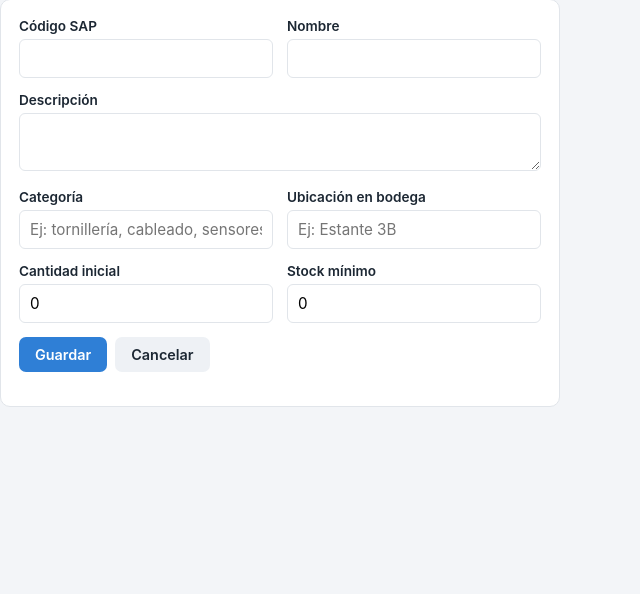
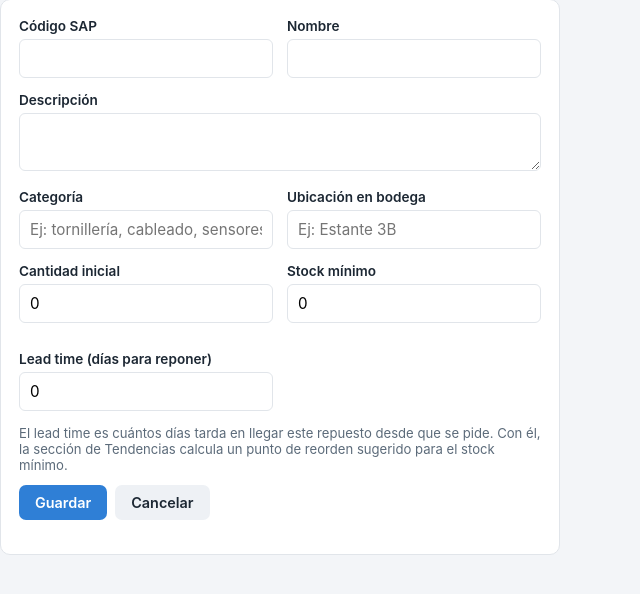
Before and after one commit to faguileracornejo94-ux/inventario-mantencion, a Python web app: template templates/componente_form.html in a window 1280 px wide. Shown: the part 80-674 px from the top of the page, without its empty margins (0-640 px from the left). Run offline with Jinja, Linux system fonts and the light colour scheme; the template is opened without the code that fills it, so the values that code supplies are empty.

Commit message:
Agrega punto de reorden (lead time + consumo real)

```diff
--- a/templates/componente_form.html
+++ b/templates/componente_form.html
@@ -45,7 +45,13 @@
         <label for="stock_minimo">Stock mínimo</label>
         <input type="number" id="stock_minimo" name="stock_minimo" min="0" value="{{ componente['stock_minimo'] if componente else 0 }}">
       </div>
+      <div class="form-group">
+        <label for="lead_time_dias">Lead time (días para reponer)</label>
+        <input type="number" id="lead_time_dias" name="lead_time_dias" min="0" value="{{ componente['lead_time_dias'] if componente else 0 }}">
+      </div>
     </div>
+    <p class="hint">El lead time es cuántos días tarda en llegar este repuesto desde que se pide. Con él, la
+      sección de Tendencias calcula un punto de reorden sugerido para el stock mínimo.</p>
 
     <div class="actions">
       <button type="submit" class="btn btn-primary">Guardar</button>
```
